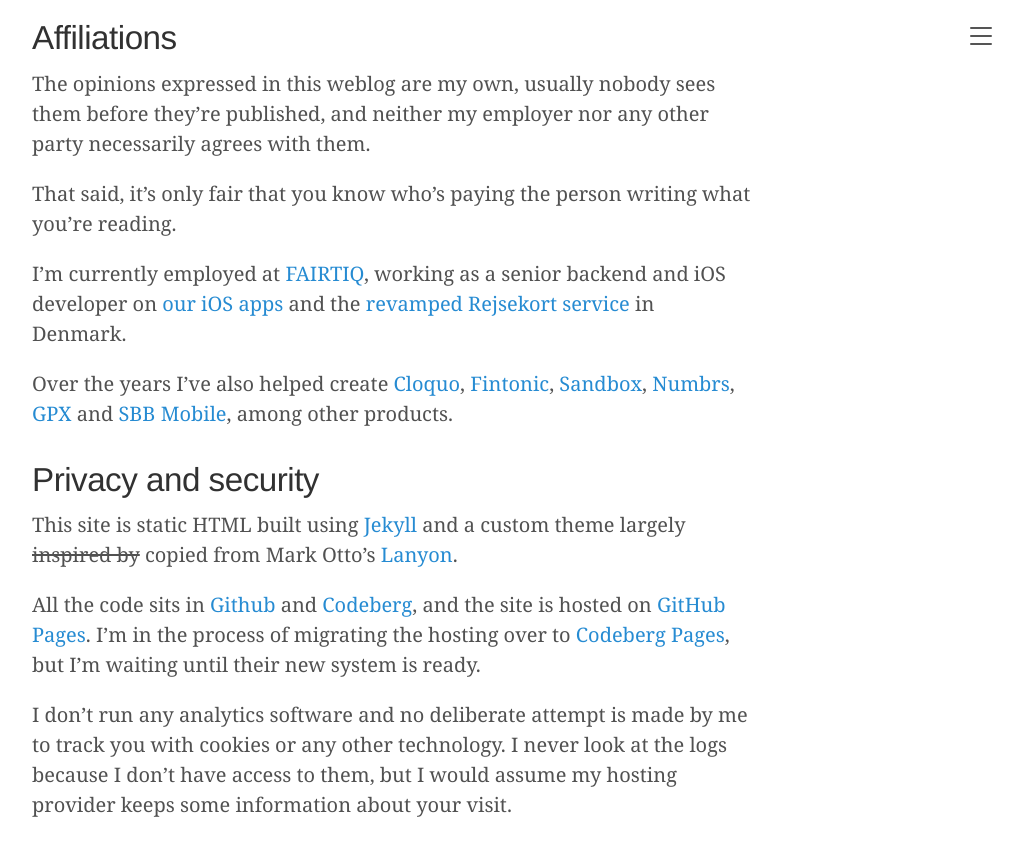
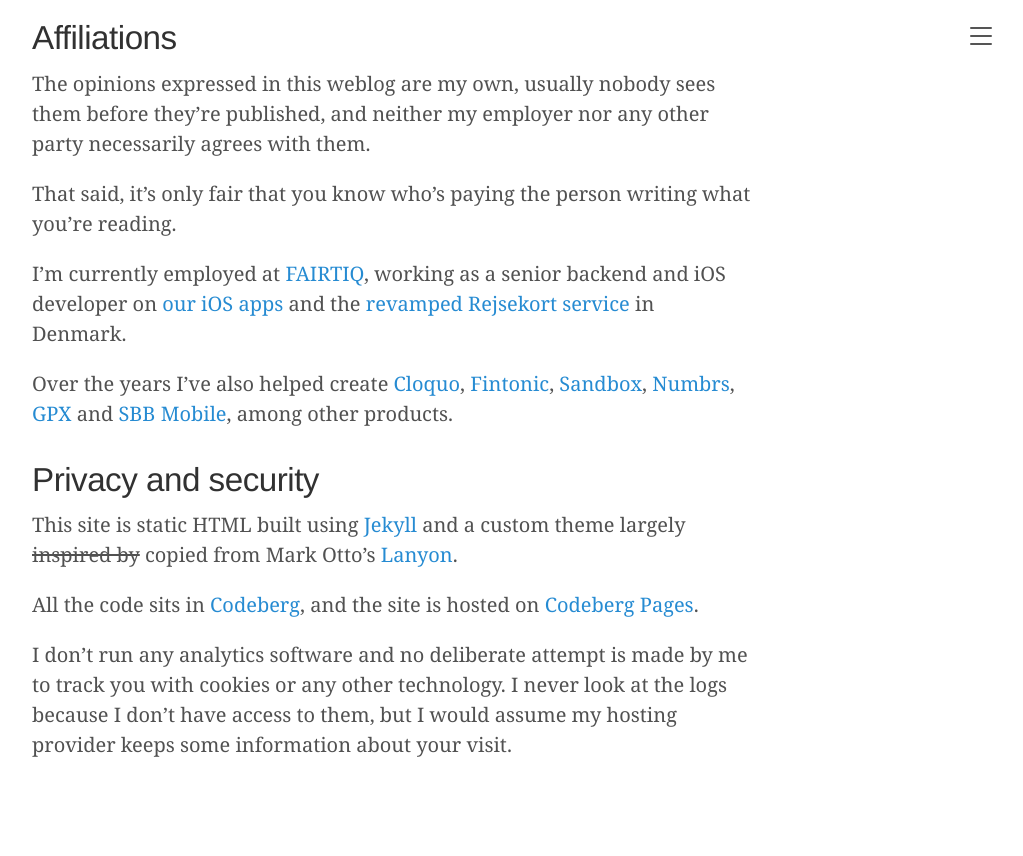
Before and after one commit to elitalon/elitalon.github.io, a Jekyll site: the page built from about.md, in a window 1280 px wide and 900 px high, scrolled down 1150 px. Shown: the top 856 px of the window, without its empty margins (248-1271 px from the left). Built offline with Jekyll 4.4.1, drawn with Linux system fonts in a browser that asks for light colours.

Commit message:
Remove obsolete links to github.io

```diff
--- a/_config.yml
+++ b/_config.yml
@@ -49,7 +49,7 @@
 
 # License
 license:
-  source: "https://codeberg.org/elitalon/elitalon.github.io"
+  source: "https://codeberg.org/elitalon/elitalon.com"
   url: "http://creativecommons.org/licenses/by/4.0/"
   title: "Creative Commons Attribution 4.0"
 
--- a/_includes/sidebar.html
+++ b/_includes/sidebar.html
@@ -41,7 +41,7 @@
       This site is
       <a
         href="{{ site.license.source }}"
-        title="View source code on GitHub"
+        title="View source code on Codeberg"
         target="_blank"
         >open source</a
       >. Content licensed under
--- a/about.md
+++ b/about.md
@@ -30,6 +30,6 @@
 
 This site is static HTML built using [Jekyll](https://jekyllrb.com/) and a custom theme largely ~~inspired by~~ copied from Mark Otto's [Lanyon](https://github.com/poole/lanyon).
 
-All the code sits in [Github](https://github.com/elitalon/elitalon.github.io) and [Codeberg](https://codeberg.org/elitalon/elitalon.github.io), and the site is hosted on [GitHub Pages](https://docs.github.com/pages). I'm in the process of migrating the hosting over to [Codeberg Pages](https://docs.codeberg.org/codeberg-pages/), but I'm waiting until their new system is ready.
+All the code sits in [Codeberg](https://codeberg.org/elitalon/elitalon.com), and the site is hosted on [Codeberg Pages](https://docs.codeberg.org/codeberg-pages/).
 
 I don’t run any analytics software and no deliberate attempt is made by me to track you with cookies or any other technology. I never look at the logs because I don't have access to them, but I would assume my hosting provider keeps some information about your visit.
```
